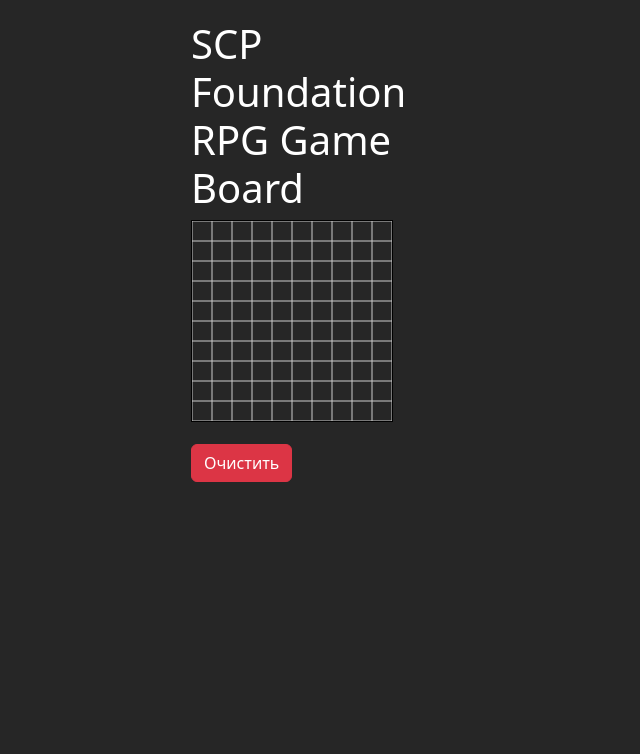
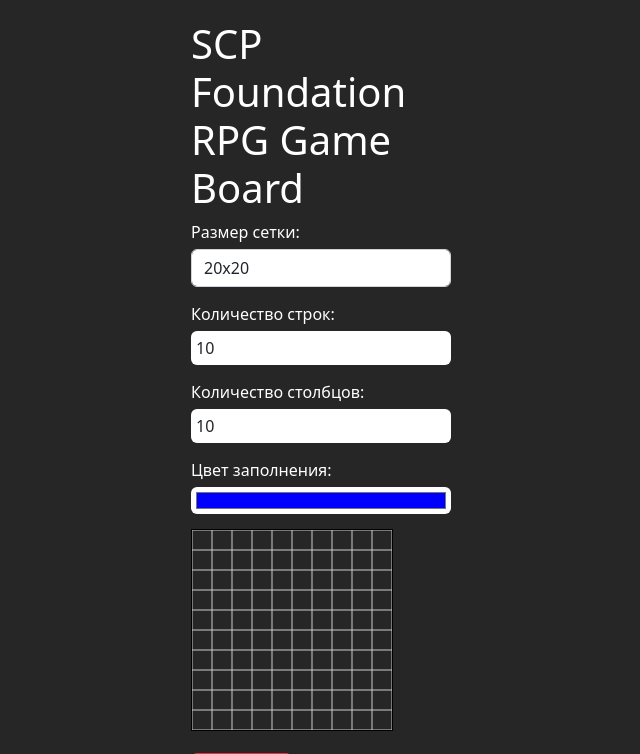
Before and after one commit to roasted-pigeon/SCP, a Django app: template Website/SCPDnD/main/templates/main/game.html in a window 1280 px wide. Shown: the top 754 px of the page, without its empty margins (319-959 px from the left). Before the commit the page ends 482 px from the top, so only its background shows below. Run offline with Django 4.2, Linux system fonts and the light colour scheme; the template is opened without the code that fills it: most values are stand-ins (such as "Sample title", 1, 10 or a date in 2020).

Commit message:
Added change of color and size

```diff
--- a/Website/SCPDnD/main/templates/main/game.html
+++ b/Website/SCPDnD/main/templates/main/game.html
@@ -14,48 +14,137 @@
     </style>
     <div class="container">
         <h1>SCP Foundation RPG Game Board</h1>
+        <div class="form-group">
+            <label for="grid-size">Размер сетки:</label>
+            <select id="grid-size" class="form-control">
+                <option value="20x20">20x20</option>
+                <option value="30x30">30x30</option>
+                <option value="40x40">40x40</option>
+            </select>
+        </div>
+        <div class="form-group">
+            <label for="num-rows">Количество строк:</label>
+            <input type="number" id="num-rows" class="form-control" min="1" max="100" value="20">
+        </div>
+        <div class="form-group">
+            <label for="num-cols">Количество столбцов:</label>
+            <input type="number" id="num-cols" class="form-control" min="1" max="100" value="20">
+        </div>
+        <div class="form-group">
+            <label for="fill-color">Цвет заполнения:</label>
+            <input type="color" id="fill-color" class="form-control" value="#0000ff">
+        </div>
         <canvas id="game-canvas"></canvas>
         <button id="clear-button" class="btn btn-danger mt-3">Очистить</button>
     </div>
 
     <script>
+        // JavaScript code for handling the game board functionality
         window.onload = function() {
             const canvas = document.getElementById('game-canvas');
             const context = canvas.getContext('2d');
-            const cellSize = 20;
-            const numRows = {{ height }};
-            const numCols = {{ width }};
+            let cellSize = 20; // Размер клетки в пикселях
+            let numRows = document.getElementById('num-rows').value = {{ height }};
+            let numCols = document.getElementById('num-cols').value = {{ width }};
+
+            // Функция для изменения размера сетки
+            function changeGridSize() {
+                const newCellSize = document.getElementById('grid-size').value.split('x')[0];
+                let newNumRows = parseInt(document.getElementById('num-rows').value); // Количество строк
+                let newNumCols = parseInt(document.getElementById('num-cols').value); // Количество столбцов
+                if (newCellSize !== cellSize) {
+                    numRows = newNumRows;
+                    numCols = newNumCols;
+                    canvas.width = cellSize * numCols;
+                    canvas.height = cellSize * numRows;
+                    clearCanvas();
+                }
+            }
+
+            document.getElementById('grid-size').addEventListener('change', changeGridSize);
+
+            let fillColor = document.getElementById('fill-color').value; // Цвет заполнения по умолчанию
+
+            // Функция для изменения цвета заполнения
+            function changeFillColor() {
+                fillColor = document.getElementById('fill-color').value;
+            }
+
+            document.getElementById('fill-color').addEventListener('change', changeFillColor);
+
+            // Функция для изменения количества строк
+            function changeNumRows() {
+                const newNumRows = parseInt(document.getElementById('num-rows').value);
+                if (newNumRows !== numRows) {
+                    numRows = newNumRows;
+                    canvas.height = cellSize * numRows;
+                    clearCanvas();
+                }
+            }
+
+            document.getElementById('num-rows').addEventListener('change', changeNumRows);
+
+            // Функция для изменения количества столбцов
+            function changeNumCols() {
+                const newNumCols = parseInt(document.getElementById('num-cols').value);
+                if (newNumCols !== numCols) {
+                    numCols = newNumCols;
+                    canvas.width = cellSize * numCols;
+                    clearCanvas();
+                }
+            }
+
+            document.getElementById('num-cols').addEventListener('change', changeNumCols);
+
+            // Установка размеров холста
             canvas.width = cellSize * numCols;
             canvas.height = cellSize * numRows;
+
             let isDrawing = false;
+
+            // Функция для рисования следа мыши
             function drawTrail(x, y) {
-                context.fillStyle = 'blue';
+                context.fillStyle = fillColor;
                 context.fillRect(x, y, cellSize, cellSize);
             }
+
+            // Функция для определения координат клетки на основе позиции мыши
             function getCellCoordinates(mouseX, mouseY) {
                 const rect = canvas.getBoundingClientRect();
-                const x = Math.floor((mouseX - rect.left) / cellSize) * cellSize;
-                const y = Math.floor((mouseY - rect.top) / cellSize) * cellSize;
-                return { x, y };
+                const col = Math.floor((mouseX - rect.left) / cellSize);
+                const row = Math.floor((mouseY - rect.top) / cellSize);
+                const x = col * cellSize;
+                const y = row * cellSize;
+                return { x, y, row, col };
             }
+
+            // Обработчик события нажатия кнопки мыши
             canvas.addEventListener('mousedown', function(event) {
                 isDrawing = true;
                 const { x, y } = getCellCoordinates(event.clientX, event.clientY);
                 drawTrail(x, y);
             });
+
+            // Обработчик события перемещения мыши
             canvas.addEventListener('mousemove', function(event) {
                 if (isDrawing) {
                     const { x, y } = getCellCoordinates(event.clientX, event.clientY);
                     drawTrail(x, y);
                 }
             });
+
+            // Обработчик события отпускания кнопки мыши
             canvas.addEventListener('mouseup', function(event) {
                 isDrawing = false;
             });
+
+            // Функция для очистки холста
             function clearCanvas() {
                 context.clearRect(0, 0, canvas.width, canvas.height);
                 drawGrid();
             }
+
+            // Функция для рисования сетки
             function drawGrid() {
                 context.beginPath();
                 for (let x = 0; x <= canvas.width; x += cellSize) {
@@ -69,13 +158,19 @@
                 context.strokeStyle = '#ccc';
                 context.stroke();
             }
+
+            // Дополнительный код для измерения расстояния между объектами
             canvas.addEventListener('click', function(event) {
-                const { x, y } = getCellCoordinates(event.clientX, event.clientY);
+                const { x, y, row, col } = getCellCoordinates(event.clientX, event.clientY);
+                // Здесь можно обработать клик и произвести нужные действия, например, измерение расстояния
+            });
 
-            });
+            // Обработчик события нажатия на кнопку "Очистить"
             document.getElementById('clear-button').addEventListener('click', function() {
                 clearCanvas();
             });
+
+            // Рисуем сетку после загрузки страницы
             drawGrid();
         };
     </script>
```
